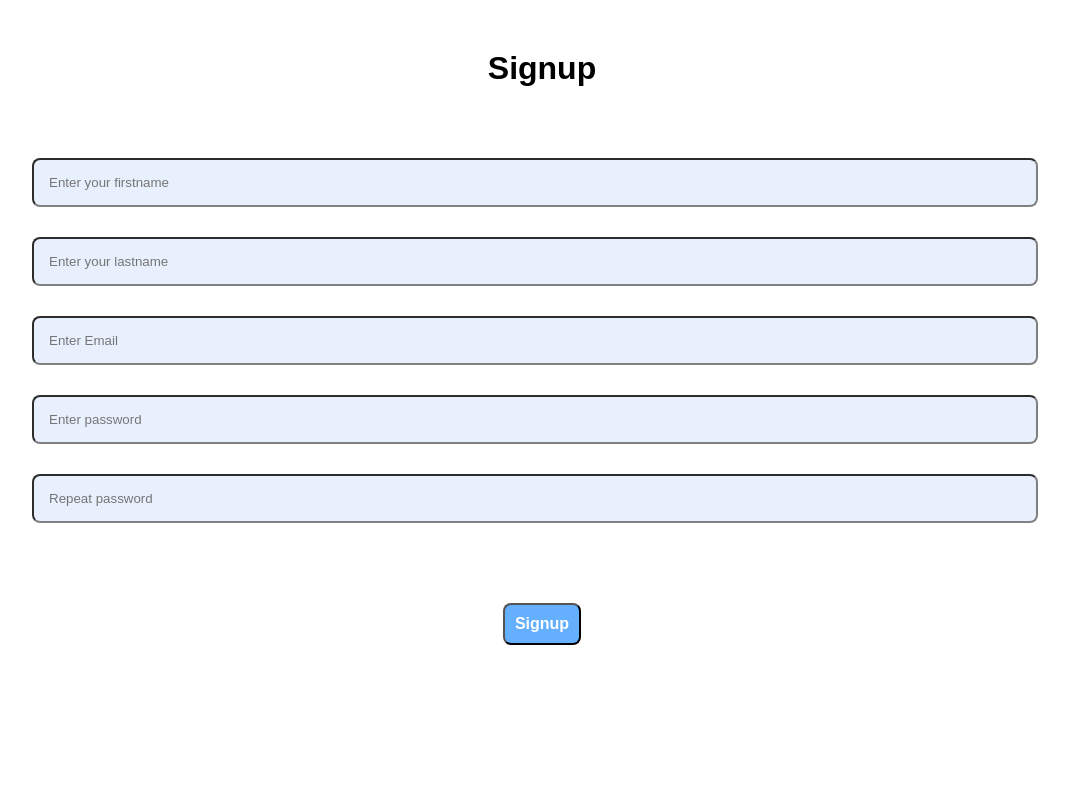
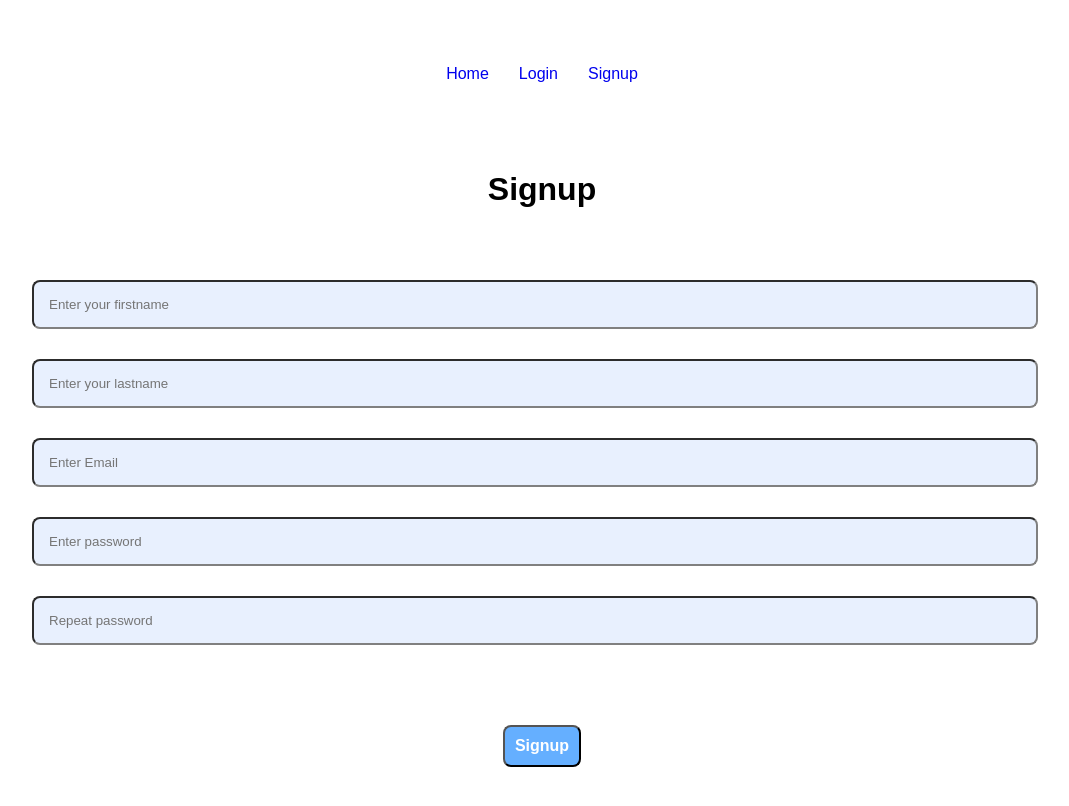
Before and after one commit to senda1988/ubung_js, a plain HTML site: page signup.html in a window 1280 px wide. Shown: the whole page, without its empty margins (98-1167 px from the left). Drawn offline with Linux system fonts and the light colour scheme.

Commit message:
Update signup.html

```diff
--- a/signup.html
+++ b/signup.html
@@ -12,6 +12,14 @@
 </head>
 
 <body>
+    <div class="navbarContainer">
+        <nav class="navArea navArea1">
+            <a href="index.html">Home</a>
+            <a href="./login.html">Login</a>
+            <a href="signup.html">Signup</a>
+            <div class="animation start-home"></div>
+        </nav>
+    </div>
     <H1>Signup</H1>
     <div class="formsignup">
         <input id="fname" placeholder="Enter your firstname">
```
